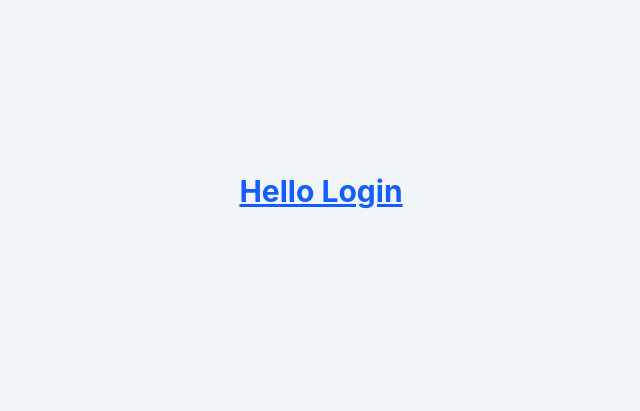
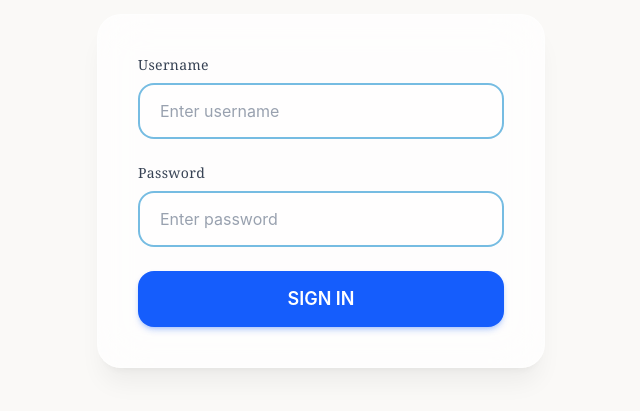
Before and after one commit to HaileabWolde/BlogApi_Odin, a React (Vite) app in the folder admin-dashboard/: page /login in a window 1280 px wide. Shown: the part 209-620 px from the top of the page, without its empty margins (319-959 px from the left). Built offline with nearby package versions, Linux system fonts and the light colour scheme.

Commit message:
working on ui of signin

```diff
--- a/admin-dashboard/index.html
+++ b/admin-dashboard/index.html
@@ -3,6 +3,7 @@
   <head>
     <meta charset="UTF-8" />
     <link rel="icon" type="image/svg+xml" href="/favicon.svg" />
+    <link href="https://fonts.googleapis.com/css2?family=Inter:wght@400;500;600&family=Lora:ital,wght@0,400;0,600;1,400&display=swap" rel="stylesheet">
     <meta name="viewport" content="width=device-width, initial-scale=1.0" />
     <title>admin-dashboard</title>
   </head>
--- a/admin-dashboard/pages/login.jsx
+++ b/admin-dashboard/pages/login.jsx
@@ -1,11 +1,61 @@
 function Login() {
   //const [count, setCount] = useState(0)
 
+  const handleSubmit = () => {
+
+  }
+
   return (
-    <div className="flex items-center justify-center h-screen bg-slate-100">
-      <h1 className="text-3xl font-bold text-blue-600 underline">
-       Hello Login
-      </h1>
+    <div className="flex items-center justify-center min-h-screen bg-[#faf9f7]">
+      <div className="bg-white/70 backdrop-blur-xl border border-white/40 rounded-3xl p-8 sm:p-10 shadow-xl shadow-black/5 w-full max-w-md mx-4">
+        <form className="space-y-6" onSubmit={handleSubmit}>
+          <div>
+            <label
+              htmlFor="username"
+              className="block text-sm font-medium mb-2 text-gray-700 font-serif tracking-wide"
+            >
+              Username
+            </label>
+            <input
+              id="username"
+              name="username"
+              type="text"
+              placeholder="Enter username"
+              className="w-full border-2 border-[#54ACDB]/80 rounded-2xl px-5 py-3.5 text-gray-800 placeholder-gray-400
+                         bg-white/50 focus:outline-none focus:border-[#54ACDB] focus:ring-4 focus:ring-[#54ACDB]/15
+                         transition-all duration-200"
+            />
+          </div>
+
+          <div>
+            <label
+              htmlFor="password"
+              className="block text-sm font-medium mb-2 text-gray-700 font-serif tracking-wide"
+            >
+              Password
+            </label>
+            <input
+              id="password"
+              name="password"
+              type="password"
+              placeholder="Enter password"
+              className="w-full border-2 border-[#54ACDB]/80 rounded-2xl px-5 py-3.5 text-gray-800 placeholder-gray-400
+                         bg-white/50 focus:outline-none focus:border-[#54ACDB] focus:ring-4 focus:ring-[#54ACDB]/15
+                         transition-all duration-200"
+            />
+          </div>
+
+          <button
+            type="submit"
+            className="w-full bg-blue-600 hover:bg-blue-700 active:bg-blue-800
+                       transition-all duration-200 py-3.5 rounded-2xl font-semibold text-lg text-white
+                       shadow-md shadow-blue-600/25 hover:shadow-lg hover:shadow-blue-600/30
+                       hover:-translate-y-0.5 active:translate-y-0"
+          >
+            SIGN IN
+          </button>
+        </form>
+      </div>
     </div>
   )
 }
--- a/admin-dashboard/src/index.css
+++ b/admin-dashboard/src/index.css
@@ -1 +1,10 @@
 @import "tailwindcss";
+:root {
+  --bg-primary: #faf9f7;      /* warm off-white — Claude's bg */
+  --bg-surface: #ffffff;      /* article card */
+  --text-primary: #1a1a1a;    /* near black */
+  --text-secondary: #6b7280;  /* muted */
+  --text-body: #374151;       /* article body text */
+  --border: #e5e3df;          /* warm border */
+  --accent: #7c3aed;          /* same purple ties both sites together */
+}
```
